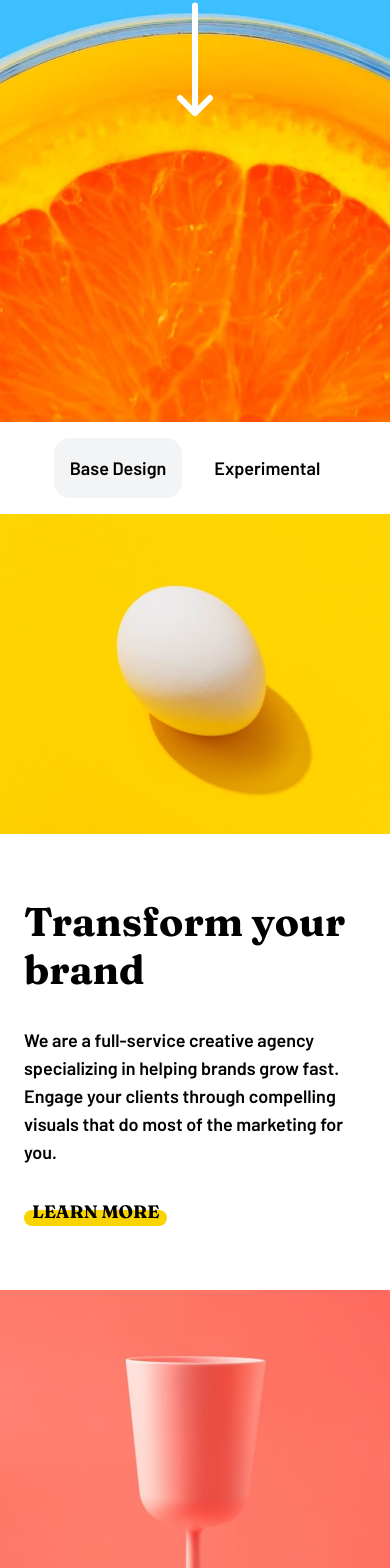
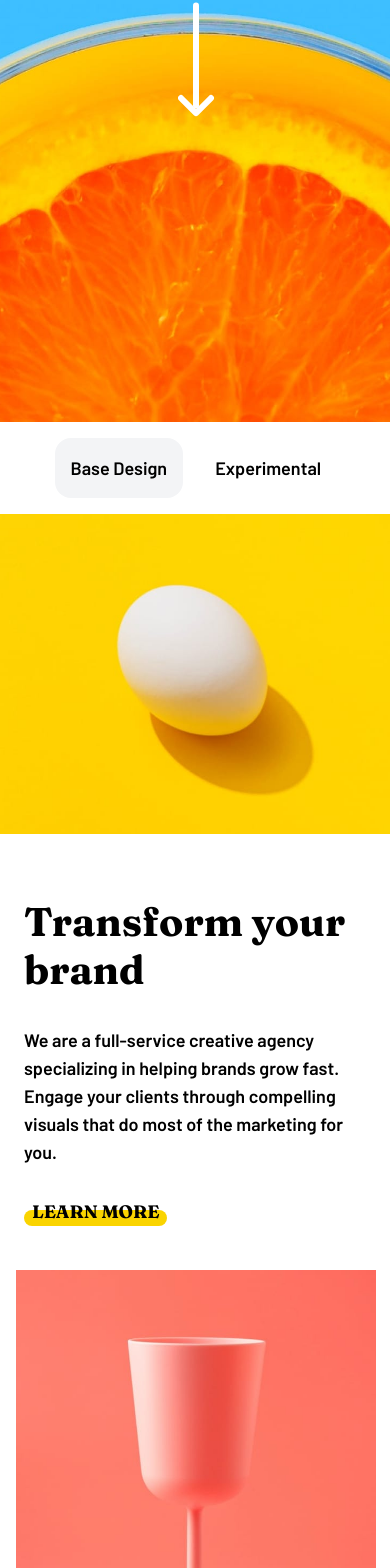
Before and after one commit to dominikrubroeder/sunnyside-agency-landing-page, a Next.js app: page /experimental-design-mode in a window 390 px wide. Shown: the part 422-1990 px from the top of the page. Built offline with nearby package versions, Linux system fonts and the light colour scheme.

Commit message:
Change layout when isExperimentalDesignMode

```diff
--- a/src/app/experimental-design-mode/page.tsx
+++ b/src/app/experimental-design-mode/page.tsx
@@ -2,47 +2,28 @@
 
 import { useState } from "react";
 
-import HeroSection from "@/components/sections/non-ssr/HeroSection";
-import ImageTextBlockSection from "@/components/sections/non-ssr/ImageTextBlockSection";
-import TextOnImageSection from "@/components/sections/non-ssr/TextOnImageSection";
-import TestimonialsSection from "@/components/sections/non-ssr/TestimonialsSection";
-import ImageGridSection from "@/components/sections/non-ssr/ImageGridSection";
+import HeroSection from "@/components/non-ssr/HeroSection";
+import ImageTextBlockSection from "@/components/non-ssr/ImageTextBlockSection";
+import TextOnImageSection from "@/components/non-ssr/TextOnImageSection";
+import TestimonialsSection from "@/components/non-ssr/TestimonialsSection";
+import ImageGridSection from "@/components/non-ssr/ImageGridSection";
+import DesignModeSwitch from "@/components/non-ssr/DesignModeSwitch";
 
 export default function Page() {
   const [isExperimentalDesignMode, setIsExperimentalDesignMode] =
     useState(false);
+
   return (
-    <div>
+    <div className={`grid ${isExperimentalDesignMode ? "gap-8" : "gap-0"}`}>
       <HeroSection />
-      <div className="sticky top-0 z-50 flex items-center justify-center gap-4 p-4">
-        <button
-          className="relative p-4"
-          onClick={() => setIsExperimentalDesignMode(false)}
-        >
-          Base Design
-          <span
-            className={`absolute inset-0 -z-10 rounded-2xl bg-gray-100 transition duration-300 ${
-              isExperimentalDesignMode
-                ? "translate-x-1/2 opacity-0"
-                : "translate-x-0 opacity-100"
-            }`}
-          ></span>
-        </button>
-        <button
-          className="relative p-4"
-          onClick={() => setIsExperimentalDesignMode(true)}
-        >
-          Experimental
-          <span
-            className={`absolute inset-0 -z-10 rounded-2xl bg-gray-100 transition duration-300 ${
-              isExperimentalDesignMode
-                ? "translate-x-0 opacity-100"
-                : "-translate-x-1/2 opacity-0"
-            }`}
-          ></span>
-        </button>
-      </div>
-      <ImageTextBlockSection />
+      <DesignModeSwitch
+        isExperimentalDesignMode={isExperimentalDesignMode}
+        turnOff={() => setIsExperimentalDesignMode(false)}
+        turnOn={() => setIsExperimentalDesignMode(true)}
+      />
+      <ImageTextBlockSection
+        isExperimentalDesignMode={isExperimentalDesignMode}
+      />
       <TextOnImageSection />
       <TestimonialsSection />
       <ImageGridSection />
--- a/src/components/ImageTextBlock.tsx
+++ b/src/components/ImageTextBlock.tsx
@@ -6,31 +6,67 @@ export interface ImageTextSectionProps {
   imageSource: string;
   text: string;
 }
+
+interface ImageTextBlockPros extends ImageTextSectionProps {
+  isExperimentalDesignMode?: boolean;
+  zIndex: number;
+}
+
 export default function ImageTextBlock({
   title,
   imagePosition,
   imageSource,
   text,
-}: ImageTextSectionProps) {
+  isExperimentalDesignMode,
+  zIndex,
+}: ImageTextBlockPros) {
   return (
-    <section className="flex flex-col md:grid md:min-h-[37.5rem] md:grid-cols-2">
+    <section
+      className={`flex flex-col md:grid md:min-h-[37.5rem] md:grid-cols-2 ${
+        isExperimentalDesignMode
+          ? "absolute top-0 mx-4 w-full"
+          : "relative top-auto"
+      }`}
+      style={{
+        paddingLeft: `${zIndex * 10}rem`,
+        paddingRight: `${zIndex * 10}rem`,
+        zIndex: zIndex,
+        transform: `translateY(${zIndex * 20}px)`,
+      }}
+    >
       <div
-        className={`relative h-80 shrink-0 md:h-auto ${
-          imagePosition === "Left" ? "md:order-1" : "md:order-2"
+        className={`relative h-80 shrink-0 transition-all duration-1000 md:h-auto ${
+          isExperimentalDesignMode
+            ? `md:order-2`
+            : imagePosition === "Left"
+            ? "md:order-1"
+            : "md:order-2"
         }`}
       >
         <Image
           src={imageSource}
           alt="Transform"
-          className="shrink-0 object-cover"
+          className={`shrink-0 object-cover ${
+            isExperimentalDesignMode
+              ? "overflow-hidden rounded-3xl"
+              : "rounded-none"
+          }`}
           sizes="(max-width: 768px) 100vw, 50vw"
           fill
+          style={{
+            paddingLeft: `${Math.abs(zIndex)}rem`,
+            paddingRight: `${Math.abs(zIndex)}rem`,
+          }}
         />
       </div>
 
       <div
         className={`mx-auto flex max-w-[27.8175rem] flex-col justify-center gap-8 px-6 py-16 text-left ${
-          imagePosition === "Left" ? "md:order-2" : "md:order-1"
+          isExperimentalDesignMode
+            ? "bg-white md:order-1"
+            : imagePosition === "Left"
+            ? "md:order-2"
+            : "md:order-1"
         }`}
       >
         <h2 className="font-fraunces text-[2.5rem] leading-[1.2]">{title}</h2>
--- /dev/null
+++ b/src/components/non-ssr/DesignModeSwitch.tsx
@@ -0,0 +1,35 @@
+interface DesignModeSwitchProps {
+  isExperimentalDesignMode: boolean;
+  turnOff: () => void;
+  turnOn: () => void;
+}
+export default function DesignModeSwitch({
+  isExperimentalDesignMode,
+  turnOn,
+  turnOff,
+}: DesignModeSwitchProps) {
+  return (
+    <div className="sticky top-0 z-50 flex items-center justify-center gap-4 p-4">
+      <button className="relative p-4" onClick={() => turnOff()}>
+        Base Design
+        <span
+          className={`absolute inset-0 -z-10 rounded-2xl bg-gray-100 transition duration-300 ${
+            isExperimentalDesignMode
+              ? "translate-x-1/2 opacity-0"
+              : "translate-x-0 opacity-100"
+          }`}
+        ></span>
+      </button>
+      <button className="relative p-4" onClick={() => turnOn()}>
+        Experimental
+        <span
+          className={`absolute inset-0 -z-10 rounded-2xl bg-gray-100 transition duration-300 ${
+            isExperimentalDesignMode
+              ? "translate-x-0 opacity-100"
+              : "-translate-x-1/2 opacity-0"
+          }`}
+        ></span>
+      </button>
+    </div>
+  );
+}
--- a/src/components/sections/non-ssr/ImageTextBlockSection.tsx
+++ b/src/components/non-ssr/ImageTextBlockSection.tsx
@@ -1,9 +1,15 @@
 import ImageTextBlock from "@/components/ImageTextBlock";
 import { imageTextBlockData } from "@/data";
 
-export default function ImageTextBlockSection() {
+interface ImageTextBlockSectionProps {
+  isExperimentalDesignMode?: boolean;
+}
+
+export default function ImageTextBlockSection({
+  isExperimentalDesignMode,
+}: ImageTextBlockSectionProps) {
   return (
-    <section>
+    <section className="relative min-h-[37.5rem]">
       {imageTextBlockData.map((imageTextBlock, index) => (
         <ImageTextBlock
           key={index}
@@ -11,6 +17,8 @@ export default function ImageTextBlockSection() {
           imagePosition={imageTextBlock.imagePosition as "Left" | "Right"}
           imageSource={imageTextBlock.imageSource}
           text={imageTextBlock.text}
+          isExperimentalDesignMode={isExperimentalDesignMode}
+          zIndex={-index}
         />
       ))}
     </section>
```
Also changed, not shown: src/components/non-ssr/HeroSection.tsx (renamed from src/components/sections/non-ssr/HeroSection.tsx), src/components/non-ssr/ImageGridSection.tsx (renamed from src/components/sections/non-ssr/ImageGridSection.tsx), src/components/non-ssr/TestimonialsSection.tsx (renamed from src/components/sections/non-ssr/TestimonialsSection.tsx), src/components/non-ssr/TextOnImageSection.tsx (renamed from src/components/sections/non-ssr/TextOnImageSection.tsx).
